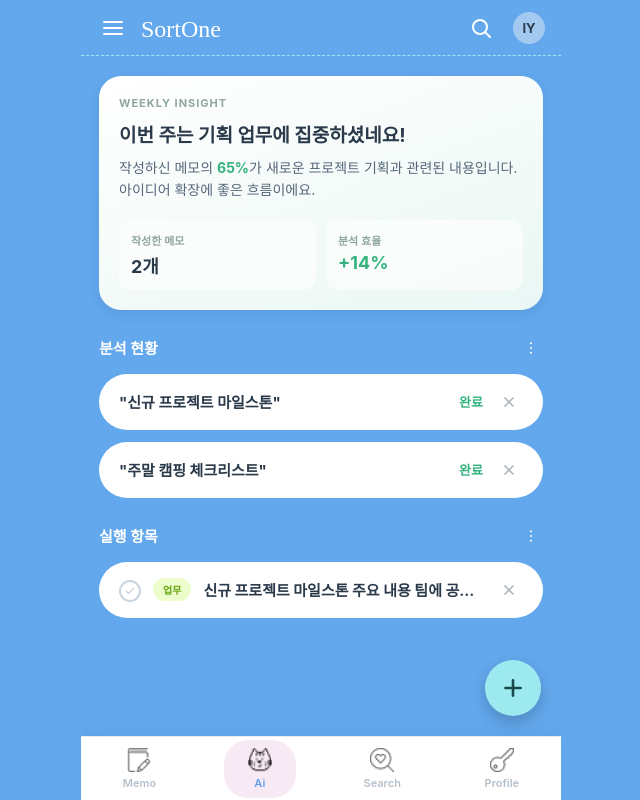
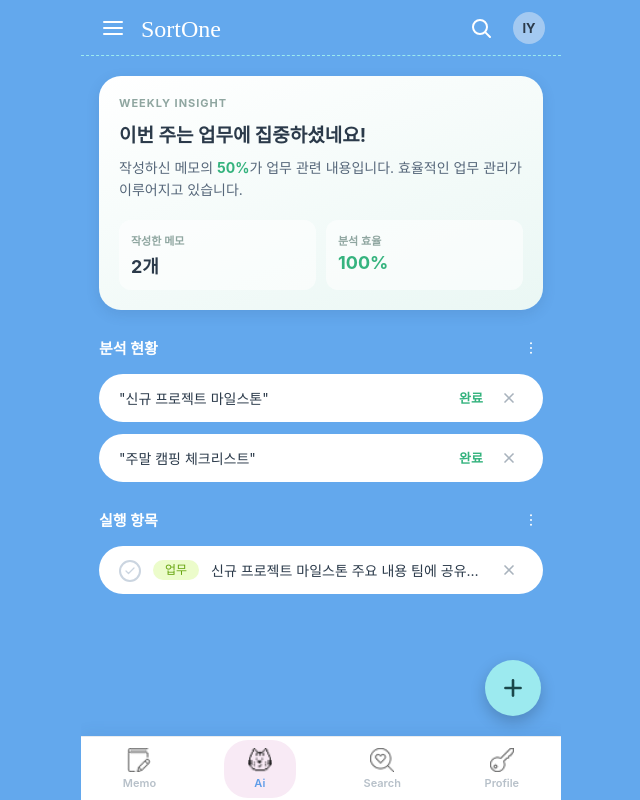
Before and after one commit to gcad0626-sys/sortone, a React (Vite) app: page /ai in a window 1280 px wide. Shown: the whole page, without its empty margins (319-959 px from the left). Built offline with nearby package versions, Linux system fonts and the light colour scheme; a web font is replaced by a local one.

Commit message:
Apply UI enhancements and dynamic AI insights

```diff
--- a/src/components/layout/Sidebar.tsx
+++ b/src/components/layout/Sidebar.tsx
@@ -43,18 +43,17 @@ const ProfileArea = styled.div`
   border-bottom: 1px solid #ECEAE5;
 `;
 
-const Avatar = styled.span`
+const Avatar = styled.span<{ $bgColor?: string }>`
   width: 48px;
   height: 48px;
   border-radius: 50%;
-  background-color: #A3C9F1;
+  background-color: ${({ $bgColor }) => $bgColor || '#A3C9F1'};
   color: ${({ theme }) => theme.colors.textMain};
   display: flex;
   align-items: center;
   justify-content: center;
   font-size: 18px;
   font-weight: 700;
-  border: 2px solid ${({ theme }) => theme.colors.white};
 `;
 
 const InfoBox = styled.div`
@@ -167,7 +166,7 @@ export const Sidebar: React.FC<SidebarProps> = ({ isOpen, onClose }) => {
     <Overlay $isOpen={isOpen} onClick={onClose}>
       <Drawer $isOpen={isOpen} onClick={(e) => e.stopPropagation()}>
         <ProfileArea onClick={() => handleNavigate('/profile')} style={{ cursor: 'pointer' }}>
-          <Avatar>{user.avatarInitials || 'IY'}</Avatar>
+          <Avatar $bgColor={user.avatarBgColor}>{user.avatarInitials || 'IY'}</Avatar>
           <InfoBox>
             <NameRow>
               <Name>{user.name}</Name>
--- a/src/pages/AIPage.tsx
+++ b/src/pages/AIPage.tsx
@@ -103,7 +103,7 @@ const AiList = styled.div`
 const ListItem = styled.div`
   background-color: ${({ theme }) => theme.colors.white};
   border-radius: 30px;
-  padding: 14px 20px;
+  padding: 10px 20px;
   display: flex;
   align-items: center;
   gap: 12px;
@@ -114,8 +114,8 @@ const ListItem = styled.div`
 
 
 const ItemTitle = styled.h4`
-  font-size: 15px;
-  font-weight: 700;
+  font-size: 14px;
+  font-weight: 400;
   color: ${({ theme }) => theme.colors.textMain};
   white-space: nowrap;
   overflow: hidden;
@@ -237,12 +237,16 @@ const MenuDivider = styled.div`
 `;
 
 const WorkBadge = styled.span<{ $bg?: string; $color?: string }>`
+  display: inline-flex;
+  align-items: center;
+  justify-content: center;
+  padding: 4px 12px;
+  border-radius: ${({ theme }) => theme.radius.pill};
+  font-size: 12px;
+  font-weight: 400;
+  line-height: 1;
   background-color: ${({ $bg }) => $bg || '#FDE8F7'};
   color: ${({ $color }) => $color || '#FF62EF'};
-  padding: 4px 10px;
-  border-radius: 12px;
-  font-size: 10px;
-  font-weight: 800;
 `;
 
 interface AnalysisItem {
@@ -287,6 +291,60 @@ export const AIPage: React.FC = () => {
   const [hiddenAnalysis, setHiddenAnalysis] = useState<Set<string>>(new Set());
   const [hiddenActions, setHiddenActions] = useState<Set<string>>(new Set());
   const [checkedActions, setCheckedActions] = useState<Set<string>>(new Set());
+
+  const { insightTitle, insightDesc, analysisEfficiency } = React.useMemo(() => {
+    const activeMemos = memos.filter(m => !m.isDeleted && !m.isArchived);
+    if (activeMemos.length === 0) {
+      return {
+        insightTitle: '아직 작성된 메모가 없네요!',
+        insightDesc: '새로운 메모를 작성하여 AI 인사이트를 받아보세요.',
+        analysisEfficiency: 0
+      };
+    }
+
+    const counts: Record<string, number> = {};
+    let aiProcessedCount = 0;
+
+    activeMemos.forEach(m => {
+      if ((m.aiSummary && m.aiSummary.length > 0) || (m.tags && m.tags.length > 0)) {
+        aiProcessedCount++;
+      }
+
+      const keywords = [];
+      if (m.category && m.category !== '전체') keywords.push(m.category);
+      if (m.tags && m.tags.length > 0) keywords.push(...m.tags);
+      if (keywords.length === 0) keywords.push('일반');
+
+      const uniqueKeywords = Array.from(new Set(keywords));
+      uniqueKeywords.forEach(k => {
+        counts[k] = (counts[k] || 0) + 1;
+      });
+    });
+
+    let topKeyword = '일반';
+    let maxCount = 0;
+    Object.entries(counts).forEach(([keyword, count]) => {
+      if (count > maxCount) {
+        maxCount = count;
+        topKeyword = keyword;
+      }
+    });
+
+    const percent = Math.round((maxCount / activeMemos.length) * 100);
+    const efficiency = Math.round((aiProcessedCount / activeMemos.length) * 100);
+
+    let descText = '계속해서 좋은 기록을 남겨보세요.';
+    if (topKeyword.includes('아이디어')) descText = '창의적인 생각들이 잘 정리되고 있어요.';
+    else if (topKeyword.includes('업무') || topKeyword.includes('기획')) descText = '효율적인 업무 관리가 이루어지고 있습니다.';
+    else if (topKeyword.includes('공부') || topKeyword.includes('학습')) descText = '꾸준히 성장하는 모습이 멋집니다.';
+    else if (topKeyword.includes('건강') || topKeyword.includes('운동')) descText = '꾸준한 건강 관리가 돋보이네요.';
+
+    return {
+      insightTitle: `이번 주는 ${topKeyword}에 집중하셨네요!`,
+      insightDesc: `작성하신 메모의 <strong>${percent}%</strong>가 ${topKeyword} 관련 내용입니다. ${descText}`,
+      analysisEfficiency: efficiency
+    };
+  }, [memos]);
 
   const analysisItems = React.useMemo(() => {
     return memos
@@ -366,10 +424,8 @@ export const AIPage: React.FC = () => {
       )}
       <InsightCard>
         <InsightLabel>WEEKLY INSIGHT</InsightLabel>
-        <InsightTitle>이번 주는 기획 업무에 집중하셨네요!</InsightTitle>
-        <InsightDesc>
-          작성하신 메모의 <strong>65%</strong>가 새로운 프로젝트 기획과 관련된 내용입니다. 아이디어 확장에 좋은 흐름이에요.
-        </InsightDesc>
+        <InsightTitle>{insightTitle}</InsightTitle>
+        <InsightDesc dangerouslySetInnerHTML={{ __html: insightDesc }} />
         <StatsRow>
           <StatBox>
             <StatLabel>작성한 메모</StatLabel>
@@ -377,7 +433,7 @@ export const AIPage: React.FC = () => {
           </StatBox>
           <StatBox>
             <StatLabel>분석 효율</StatLabel>
-            <StatValue $positive>+14%</StatValue>
+            <StatValue $positive={analysisEfficiency > 0}>{analysisEfficiency}%</StatValue>
           </StatBox>
         </StatsRow>
       </InsightCard>
--- a/src/pages/AddMemoPage.tsx
+++ b/src/pages/AddMemoPage.tsx
@@ -31,11 +31,10 @@ const Logo = styled.span`
   font-family: ${({ theme }) => theme.fonts.logo}; font-size: 24px;
   color: ${({ theme }) => theme.colors.textOnPrimary}; line-height: 1; margin-top: 2px;
 `;
-const Avatar = styled.span`
-  width: 32px; height: 32px; border-radius: 50%; background-color: #A3C9F1;
+const Avatar = styled.span<{ $bgColor?: string }>`
+  width: 32px; height: 32px; border-radius: 50%; background-color: ${({ $bgColor }) => $bgColor || '#A3C9F1'};
   color: ${({ theme }) => theme.colors.textMain}; display: flex; align-items: center;
   justify-content: center; font-size: 13px; font-weight: 700; cursor: pointer;
-  border: 2px solid ${({ theme }) => theme.colors.white};
 `;
 
 /* ─── Main Content ───────────────────────────────────────────────── */
@@ -97,8 +96,16 @@ const AiTagSection = styled.div`margin-top: 4px; display: flex; flex-direction:
 const AiTagLabel = styled.span`font-size: 13px; font-weight: 700; color: ${({ theme }) => theme.colors.textOnPrimary};`;
 const AiTagList = styled.div`display: flex; flex-wrap: wrap; gap: 8px;`;
 const AiTag = styled.button<{ $tagText: string; $selected?: boolean }>`
-  padding: 7px 16px; border-radius: ${({ theme }) => theme.radius.pill};
-  font-size: 13px; font-weight: 600; border: 2px solid transparent; opacity: 0.9;
+  display: inline-flex;
+  align-items: center;
+  justify-content: center;
+  padding: 4px 12px;
+  border-radius: ${({ theme }) => theme.radius.pill};
+  font-size: 12px;
+  font-weight: 400;
+  line-height: 1;
+  border: 2px solid transparent;
+  opacity: 0.9;
   transition: opacity 0.15s ease, border-color 0.15s ease, transform 0.1s ease;
   &:active { transform: scale(0.96); }
   ${({ $tagText, $selected }) => {
@@ -378,7 +385,7 @@ export const AddMemoPage: React.FC = () => {
   const navigate = useNavigate();
   const [searchParams] = useSearchParams();
   const editId = searchParams.get('edit');
-  const { addMemo, updateMemo, memos, settings } = useApp();
+  const { addMemo, updateMemo, memos, settings, user } = useApp();
 
   const editMemo = editId ? memos.find(m => m.id === editId) : null;
 
@@ -566,7 +573,12 @@ export const AddMemoPage: React.FC = () => {
 
     let generatedSummary: string[] = [];
     if (useAi) {
-      const sentences = plainText.replace(/\n+/g, ' ').split(/(?<=[.?!])\s+/).filter(s => s.trim().length > 0);
+      const lines = plainText.split(/\n+/).map(l => l.trim()).filter(l => l.length > 0);
+      let sentences: string[] = [];
+      for (const line of lines) {
+        const parts = line.split(/(?<=[^0-9][.?!])\s+/).filter(s => s.trim().length > 0);
+        sentences = sentences.concat(parts);
+      }
       if (sentences.length > 0) {
         generatedSummary = sentences.slice(0, 3).map(s => s.trim() + (s.match(/[.?!]$/) ? '' : '.'));
       } else {
@@ -862,7 +874,7 @@ export const AddMemoPage: React.FC = () => {
               <circle cx="11" cy="11" r="7" /><line x1="21" y1="21" x2="16.65" y2="16.65" />
             </svg>
           </IconButton>
-          <Avatar onClick={() => navigate('/profile')}>IY</Avatar>
+          <Avatar $bgColor={user.avatarBgColor} onClick={() => navigate('/profile')}>{user.avatarInitials || 'IY'}</Avatar>
         </RightArea>
       </HeaderContainer>
 
--- a/src/pages/DetailPage.tsx
+++ b/src/pages/DetailPage.tsx
@@ -137,10 +137,11 @@ const SummaryMeta = styled.div`
 `;
 
 const CategoryBadge = styled.span<{ $tagText: string }>`
-  padding: 4px 10px;
+  display: inline-block;
+  padding: 2px 8px;
   border-radius: ${({ theme }) => theme.radius.pill};
-  font-size: 12px;
-  font-weight: 700;
+  font-size: 10px;
+  font-weight: 400;
   ${({ $tagText }) => {
     const c = getTagColor($tagText);
     return `background-color: ${c.bg}; color: ${c.text};`;
@@ -291,11 +292,11 @@ const Logo = styled.span`
   margin-top: 2px;
 `;
 
-const Avatar = styled.span`
+const Avatar = styled.span<{ $bgColor?: string }>`
   width: 32px;
   height: 32px;
   border-radius: 50%;
-  background-color: #A3C9F1;
+  background-color: ${({ $bgColor }) => $bgColor || '#A3C9F1'};
   color: ${({ theme }) => theme.colors.textMain};
   display: flex;
   align-items: center;
@@ -303,13 +304,12 @@ const Avatar = styled.span`
   font-size: 13px;
   font-weight: 700;
   cursor: pointer;
-  border: 2px solid ${({ theme }) => theme.colors.white};
 `;
 
 export const DetailPage: React.FC = () => {
   const navigate = useNavigate();
   const { id } = useParams<{ id: string }>();
-  const { memos, updateMemo } = useApp();
+  const { memos, updateMemo, user } = useApp();
 
   const [shareModalOpen, setShareModalOpen] = useState(false);
   const [copyDoneModalOpen, setCopyDoneModalOpen] = useState(false);
@@ -389,7 +389,7 @@ export const DetailPage: React.FC = () => {
               <line x1="14" y1="11" x2="14" y2="17" />
             </svg>
           </IconButton>
-          <Avatar onClick={() => navigate('/profile')}>IY</Avatar>
+          <Avatar $bgColor={user.avatarBgColor} onClick={() => navigate('/profile')}>{user.avatarInitials || 'IY'}</Avatar>
         </HeaderRight>
       </DetailHeader>
 
--- a/src/pages/HomePage.tsx
+++ b/src/pages/HomePage.tsx
@@ -30,7 +30,7 @@ const CategoryItem = styled.button<{ $isActive: boolean; $cat: string }>`
   flex-shrink: 0;
   padding: 4px 12px;
   border-radius: ${({ theme }) => theme.radius.pill};
-  font-size: 10px;
+  font-size: 12px;
   font-weight: 400;
   display: flex;
   align-items: center;
--- a/src/pages/SearchPage.tsx
+++ b/src/pages/SearchPage.tsx
@@ -104,14 +104,20 @@ const SmartTagList = styled.div`
 `;
 
 const SmartTag = styled.button<{ $tagText: string }>`
-  padding: 6px 12px;
+  display: inline-flex;
+  align-items: center;
+  justify-content: center;
+  padding: 4px 12px;
   border-radius: ${({ theme }) => theme.radius.pill};
-  font-size: 13px;
-  font-weight: 700;
+  font-size: 12px;
+  font-weight: 400;
+  line-height: 1;
   ${({ $tagText }) => {
     const c = getTagColor($tagText);
     return `background-color: ${c.bg}; color: ${c.text};`;
   }}
+  border: none;
+  cursor: pointer;
   transition: filter 0.15s ease;
 
   &:hover, &:active {
```
Also changed, not shown: src/components/layout/Header.tsx (+5 -3 lines).
